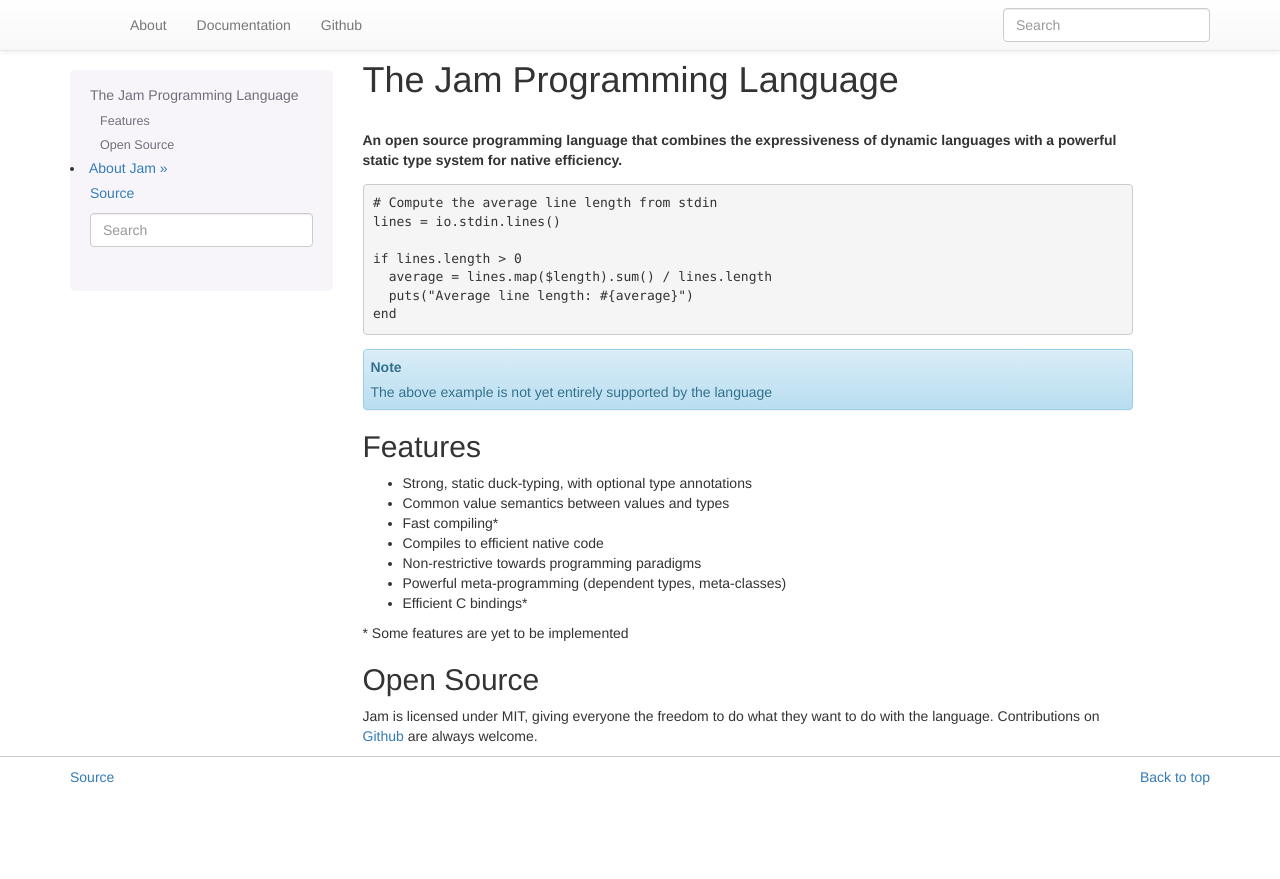
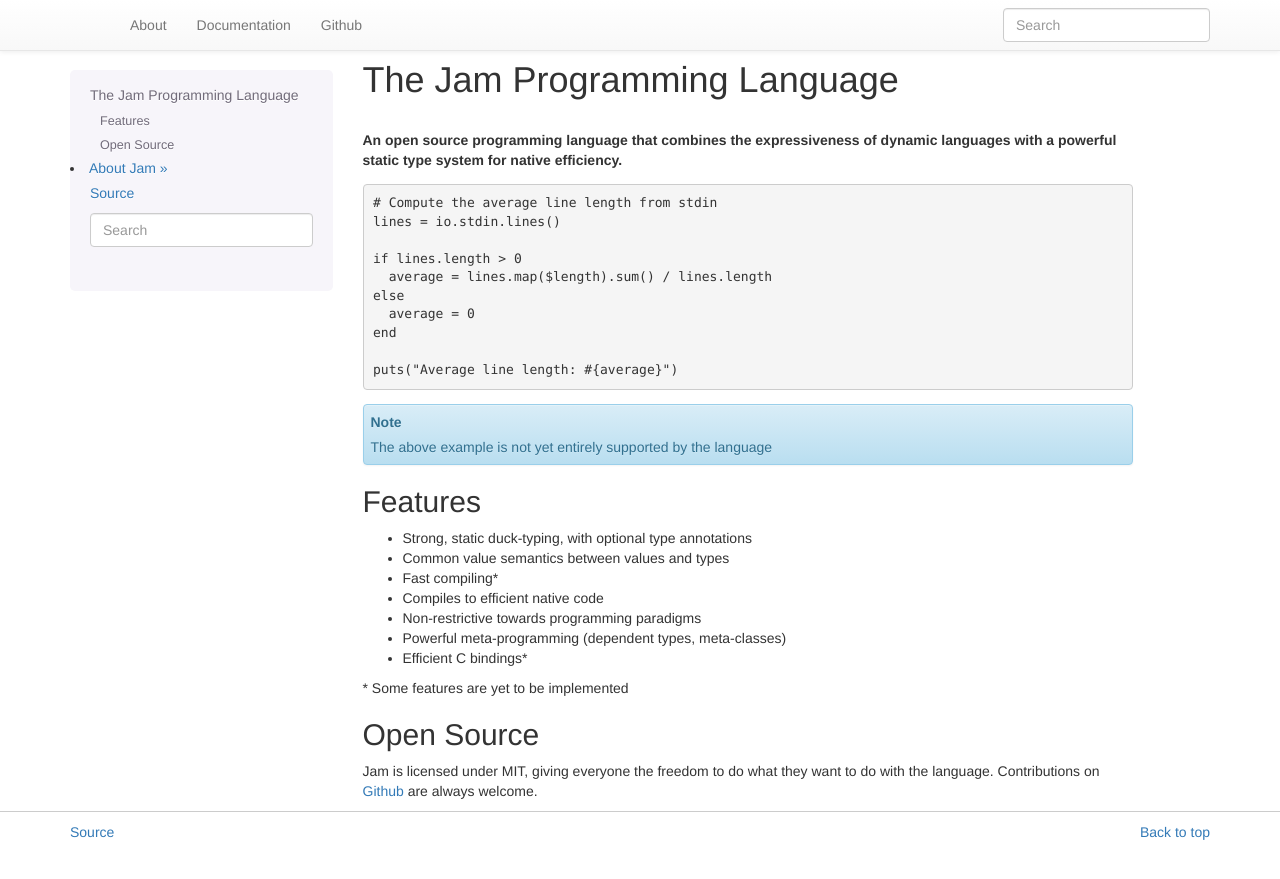
Before and after one commit to pektin/pektin.github.io, a Sphinx documentation site: the page built from source/index.rst, in a window 1280 px wide. Shown: the top 879 px of the page. Built offline with Sphinx 7.4.7, drawn with Linux system fonts in a browser that asks for light colours; pages that are not in the unit, such as notebooks, are missing from menus; the version number could not be read and is left out.

Commit message:
Updated example on front page

```diff
--- a/source/index.rst
+++ b/source/index.rst
@@ -12,8 +12,11 @@ The Jam Programming Language
 
     if lines.length > 0
       average = lines.map($length).sum() / lines.length
-      puts("Average line length: #{average}")
+    else
+      average = 0
     end
+
+    puts("Average line length: #{average}")
 
 .. note::
     The above example is not yet entirely supported by the language
```
